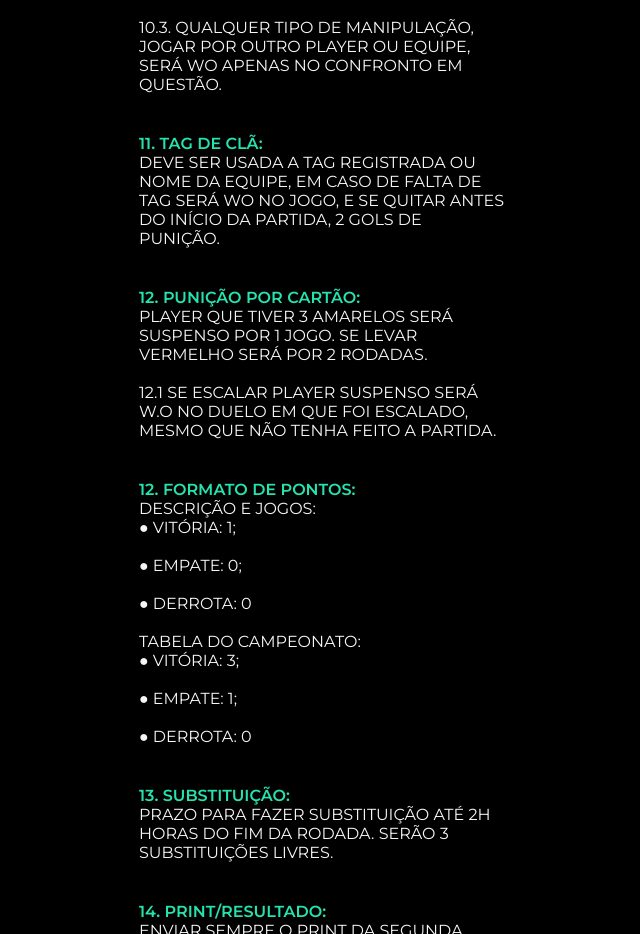
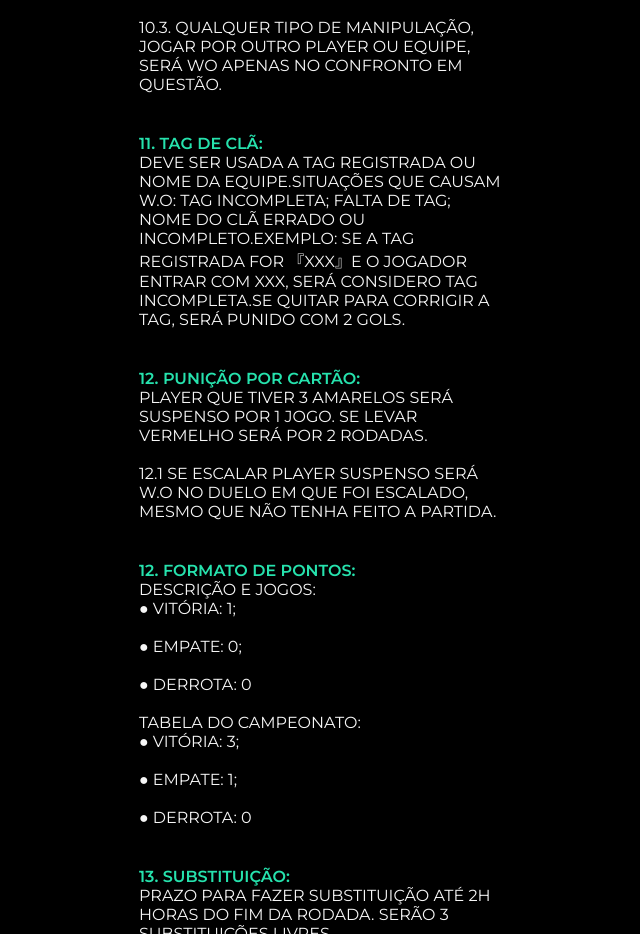
Before and after one commit to Caiocnc1/regulamsqdat, a plain HTML site: page REGULAMENTO/REGULAMENTO.html in a window 1280 px wide. Shown: the part 4201-5135 px from the top of the page, without its empty margins (53-693 px from the left). Drawn offline with nearby package versions, Linux system fonts and the light colour scheme.

Commit message:
Update regra 11 REGULAMENTO.html

```diff
--- a/REGULAMENTO/REGULAMENTO.html
+++ b/REGULAMENTO/REGULAMENTO.html
@@ -166,8 +166,7 @@
             <p class="apresentacao__conteudo__texto">
                 <strong class="titulo-destaque">11. TAG DE CLÃ:</strong>
                 <br>
-                DEVE SER USADA A TAG REGISTRADA OU NOME DA EQUIPE, EM CASO DE FALTA DE TAG SERÁ WO NO JOGO, E SE QUITAR ANTES
-                DO INÍCIO DA PARTIDA, 2 GOLS DE PUNIÇÃO.
+                DEVE SER USADA A TAG REGISTRADA OU NOME DA EQUIPE.SITUAÇÕES QUE CAUSAM W.O: TAG INCOMPLETA; FALTA DE TAG; NOME DO CLÃ ERRADO OU INCOMPLETO.EXEMPLO: SE A TAG REGISTRADA FOR 『XXX』E O JOGADOR ENTRAR COM XXX, SERÁ CONSIDERO TAG INCOMPLETA.SE QUITAR PARA CORRIGIR A TAG, SERÁ PUNIDO COM 2 GOLS.
             </p>
             <p class="apresentacao__conteudo__texto">
                 <strong class="titulo-destaque">12. PUNIÇÃO POR CARTÃO:</strong>
```
